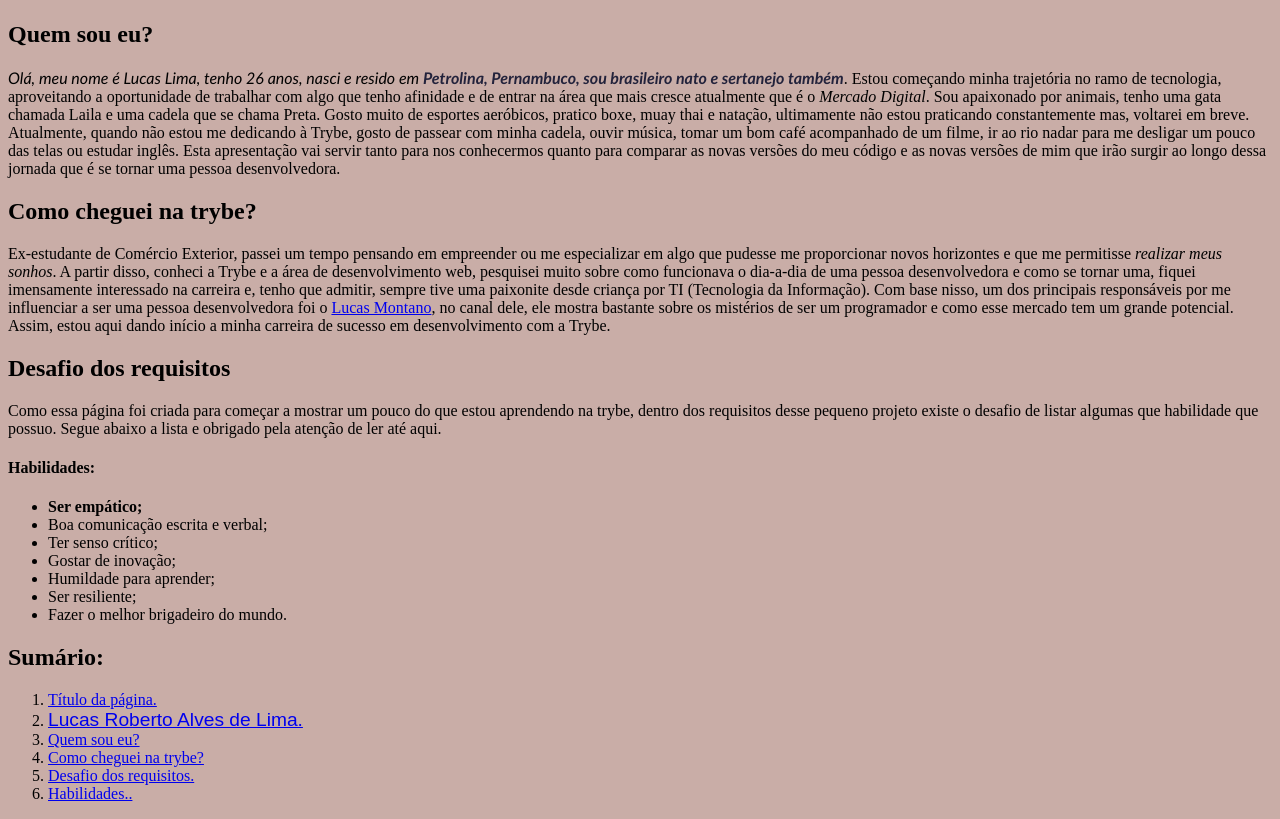
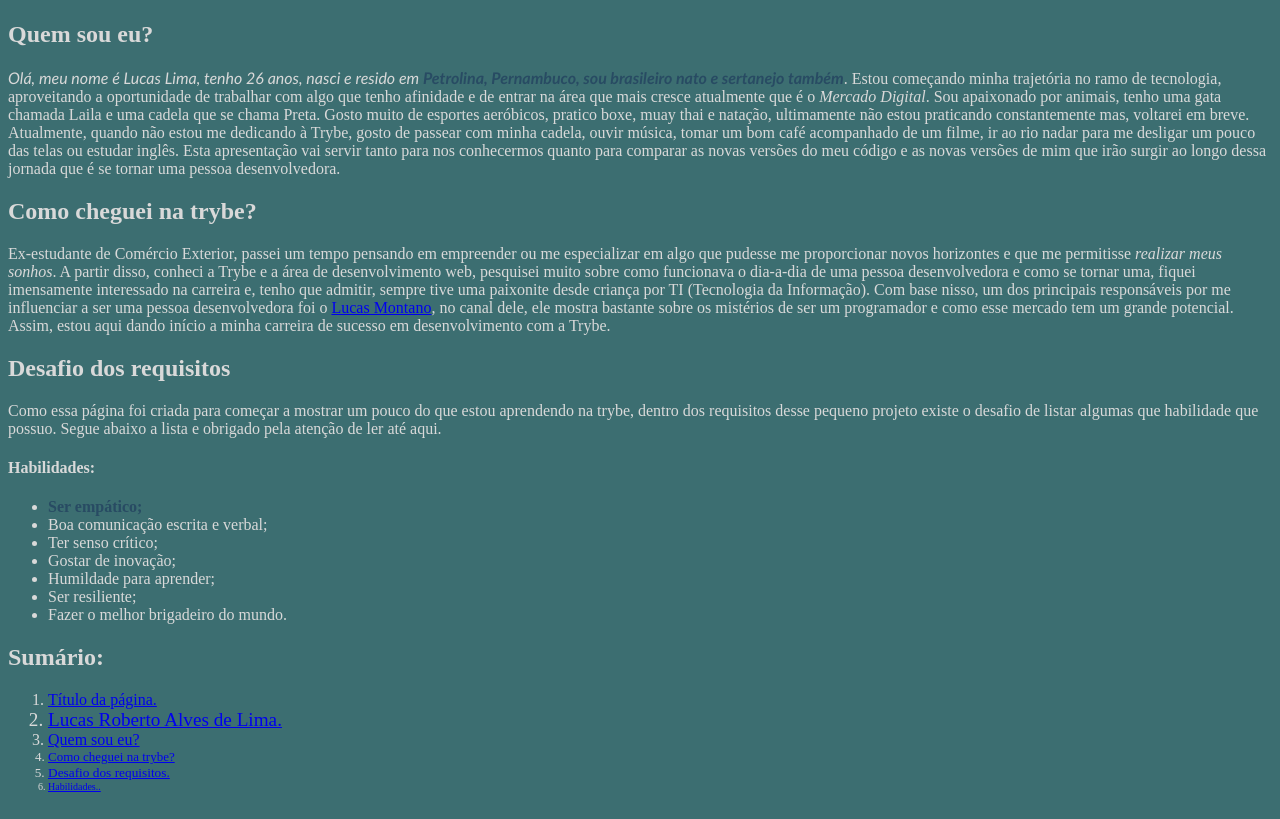
Before and after one commit to LucasLimaPE/portfolio-web, a plain HTML site: page index.html in a window 1280 px wide. Shown: the part 465-1284 px from the top of the page. Drawn offline with Linux system fonts and the light colour scheme.

Commit message:
Modifica estilos das tags e tamanho da fonte dos links internos.

```diff
--- a/index.html
+++ b/index.html
@@ -5,7 +5,8 @@
     <title>Primeiro exercício de criação de portfólio web</title>
     <style>
     body {
-        background-color: #c9ada7;
+        background-color: #3c6e71;
+                color: #d9d9d9;
     }
     .xnome {
         font-family:Arial, Helvetica, sans-serif;
@@ -17,9 +18,23 @@
     font-style: oblique;
 }
 .xnacionalidade {
-    color:#22223b;
+    color:#284b63;
 }
-
+.n1 {
+    font-size: larger;
+}
+.n2 {
+    font-size: medium;
+}
+.n3 {
+    font-size: small;
+}
+.n4 {
+    font-size: smaller;
+}
+.n5 {
+    font-size: x-small;
+}
 
 
     </style>
@@ -40,7 +55,7 @@
     <p> Como essa página foi criada para começar a mostrar um pouco do que estou aprendendo na trybe, dentro dos requisitos desse pequeno projeto existe o desafio de listar algumas que habilidade que possuo. Segue abaixo a lista e obrigado pela atenção de ler até aqui.
     </p>
     <h4 id="H">Habilidades:</h4>
-    <ul><li><strong>Ser empático;</strong></li>
+    <ul><li><strong><span class="xnacionalidade">Ser empático;</strong></li></span>
 
         <li>Boa comunicação escrita e verbal;</li>
 
@@ -57,15 +72,15 @@
         <h2>Sumário:</h2>
         <p><ol><li><a href="#title">Título da página.</a></li>
 
-            <li><a href="#LRAL"><span class="xnome"> Lucas Roberto Alves de Lima.</span></a></li>
+            <li class="n1"><a href="#LRAL"> Lucas Roberto Alves de Lima.</a></li>
 
-            <li><a href="#QSE">Quem sou eu?</a></li>
+            <li class="n2"><a href="#QSE">Quem sou eu?</a></li>
 
-            <li><a href="#CCT">Como cheguei na trybe?</a></li>
+            <li class="n3"><a href="#CCT">Como cheguei na trybe?</a></li>
 
-            <li><a href="#DR">Desafio dos requisitos.</a></li>
+            <li class="n4"><a href="#DR">Desafio dos requisitos.</a></li>
 
-            <li><a href="#H">Habilidades..</a></li>
+            <li class="n5"><a href="#H">Habilidades..</a></li>
     </p>
 </body>
 </html>
```
